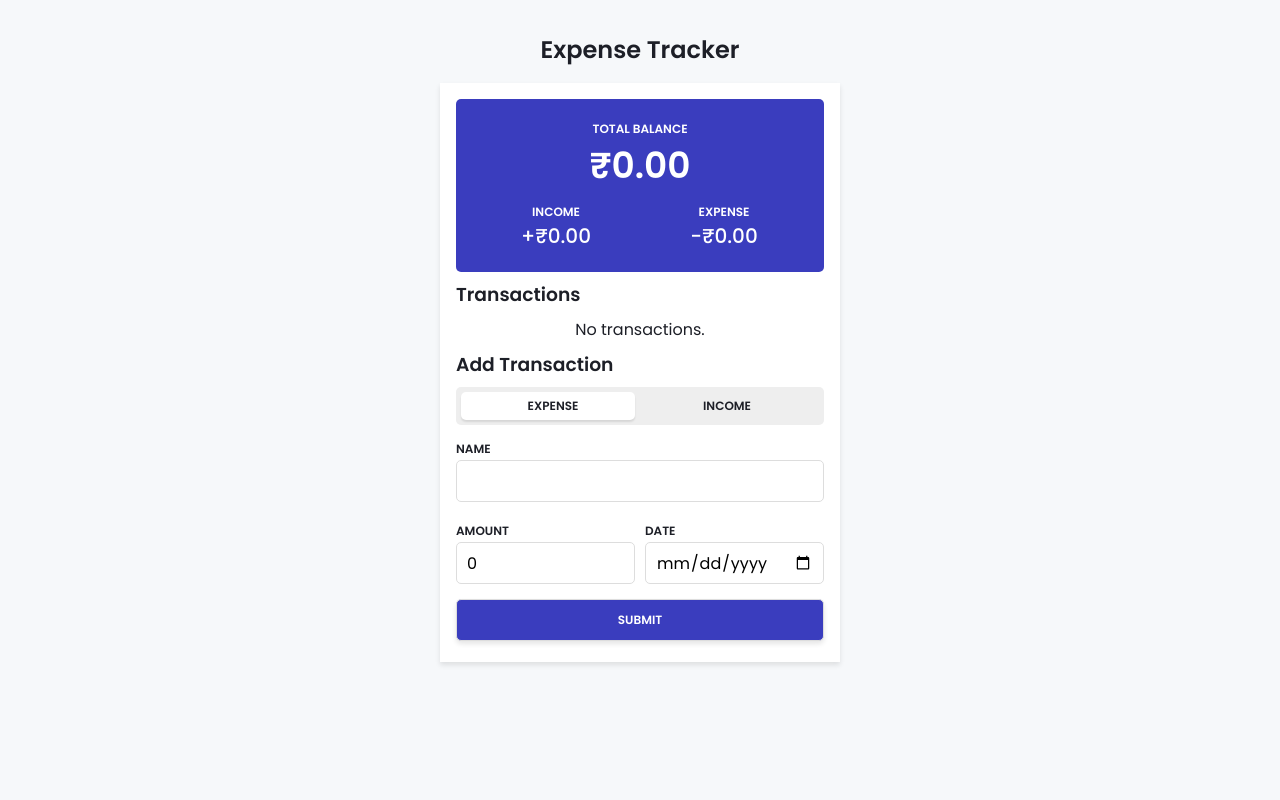
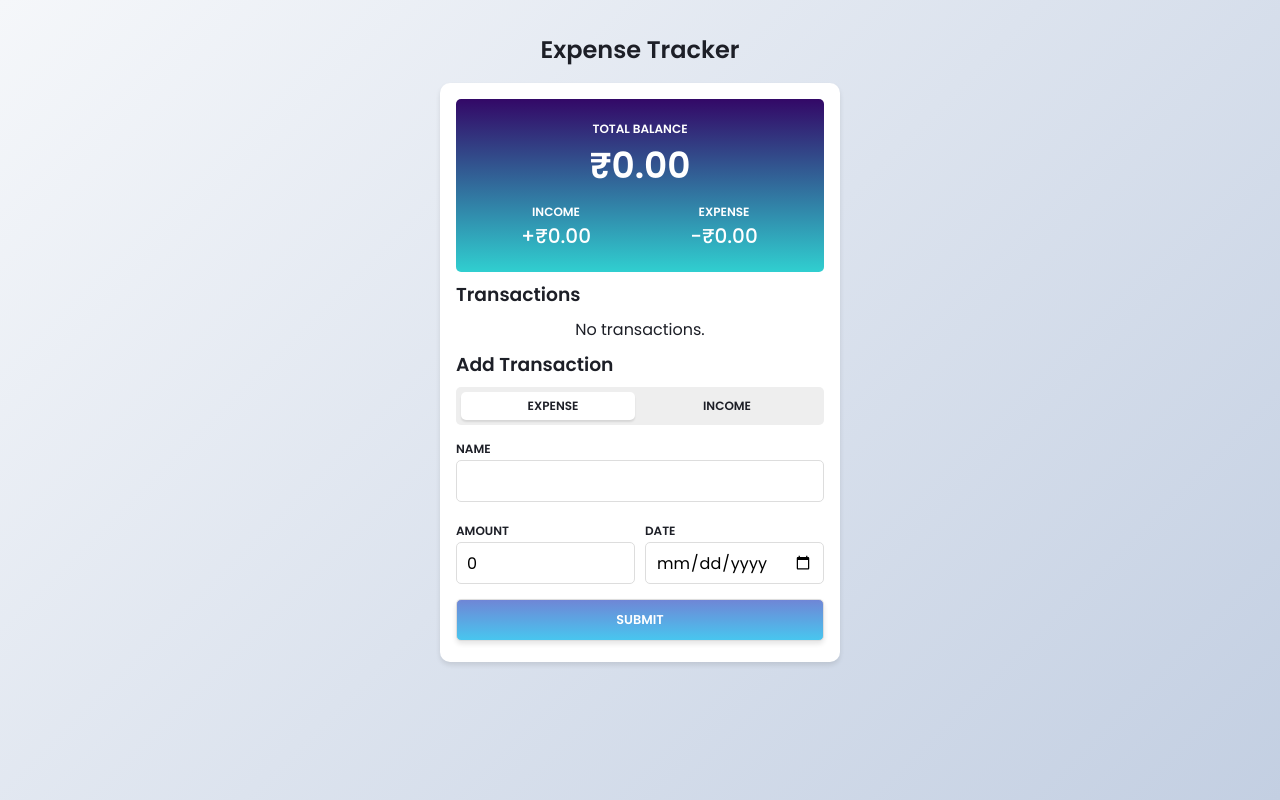
Before and after one commit to guptadhruv1901/CodeClauseInternship_Expense-Tracker, a plain HTML site: page index.html in a window 1280 px wide. Drawn offline with Linux system fonts and the light colour scheme.

Commit message:
Graphics updated

```diff
--- a/style.css
+++ b/style.css
@@ -1,9 +1,9 @@
 @import url("https://fonts.googleapis.com/css2?family=Poppins:wght@400;500;600&display=swap");
 
 :root {
-  --bg-color: #f6f8fa;
+  --bg-color: linear-gradient(135deg, #f5f7fa 0%, #c3cfe2 100%);
   --text-color: #1d1f27;
-  --main-color: #3a3dbe;
+  --main-color: linear-gradient(to top, #30cfd0 0%, #330867 100%);
 }
 
 * {
@@ -13,10 +13,13 @@
 }
 
 body {
+  height: 100vh;
+  width: 100%;
   padding: 2rem;
   font-family: "Poppins", sans-serif;
-  background-color: var(--bg-color);
+  background-image: var(--bg-color);
   color: var(--text-color);
+
 }
 
 h1 {
@@ -36,10 +39,11 @@ main {
   background-color: #fff;
   padding: 1rem;
   box-shadow: 0 3px 5px rgba(0, 0, 0, 0.1);
+  border-radius: 10px;
 }
 
 header {
-  background-color: var(--main-color);
+  background-image: var(--main-color);
   color: #fff;
   padding: 1rem;
   text-align: center;
@@ -89,9 +93,9 @@ form button {
 }
 
 form button {
-  background-color: var(--main-color);
+  background-image: linear-gradient(to top, #48c6ef 0%, #6f86d6 100%);;
   color: #fff;
-  font-size: 0.75rem;
+  font-size: 0.8rem;
   font-weight: 600;
   text-transform: uppercase;
   box-shadow: 0 3px 5px rgba(0, 0, 0, 0.1);
```
